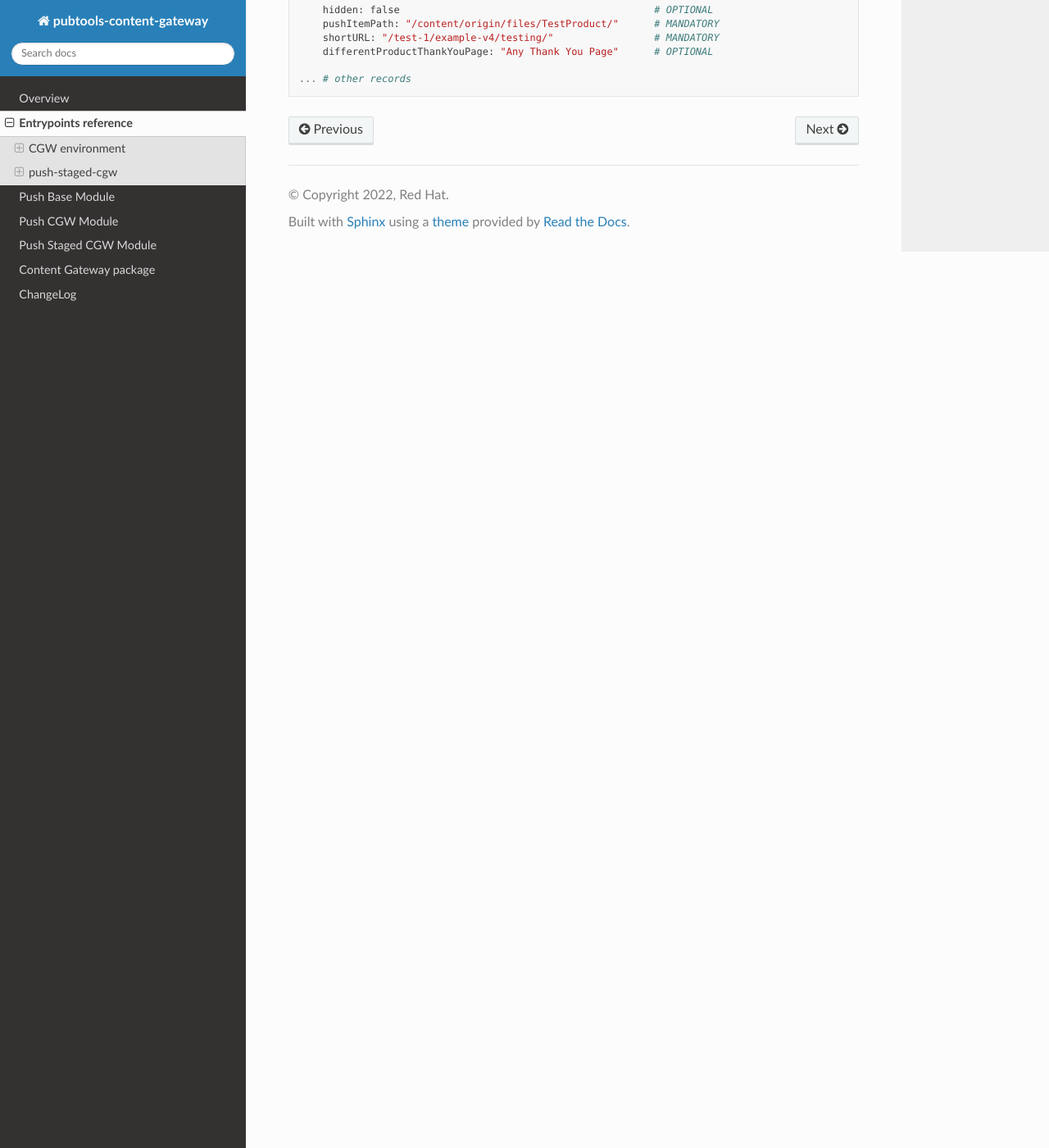
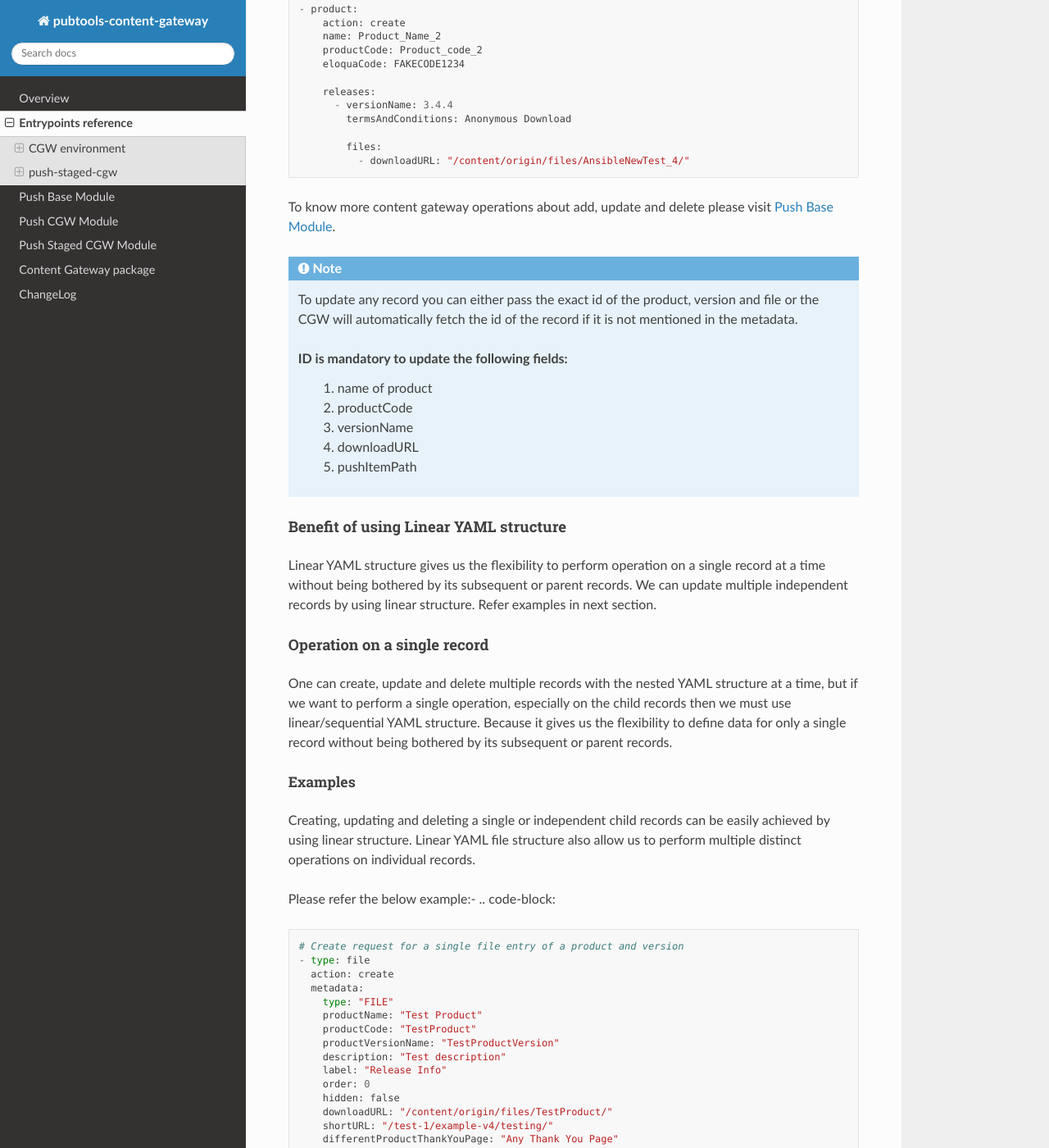
Before and after one commit to release-engineering/pubtools-content-gateway, a Sphinx documentation site: the page built from docs/entrypoints_reference.rst, in a window 1280 px wide and 1400 px high, scrolled down 3367 px. Shown: the whole window at 82% size. Built offline with Sphinx 7.4.7 and the Read the Docs theme 2.0.0, drawn with Linux system fonts in a browser that asks for light colours; some of the changed text lies outside the part shown.

Commit message:
Update CGW to support Yaml data in nested structure (#21)
* Update CGW to support Yaml data in the nested structure
    - Pubtools CGW can support nested structure of data in the YAML file
    - Changed the YAML field state to action to denote the more appropriate operation
    - File order in YAML will be auto-incremented by 10 for nested data structure
    - Updated test cases
    - Making centralized action for nested YAML structure

```diff
--- a/docs/entrypoints_reference.rst
+++ b/docs/entrypoints_reference.rst
@@ -85,26 +85,26 @@ File
 ---------------
 Each product version may contain one or more files. The file is identified by its path on access.cdn
 
-A typical YAML format for Product, version and file looks like this:
+A typical linear YAML format for Product, version and file looks like this:
 
 .. code-block::
 
     # YAML file formats for Product
     - type: product                                             # MANDATORY
-      state: create                                             # MANDATORY
+      action: create                                            # MANDATORY
       metadata:
         name: "Test Product"                                    # MANDATORY
         productCode: "TestProduct"                              # MANDATORY
         homepage: "https://test.com/"                           # OPTIONAL
         downloadpage: "https://test.com/"                       # OPTIONAL
         thankYouPage: "https://test.com/"                       # OPTIONAL
-        eloquaCode: "NOT_SET"                                   # OPTIONAL
+        eloquaCode: "NOT_SET"                                   # MANDATORY
         featuredArtifactType: "Server"                          # OPTIONAL
         thankYouTimeout: 5                                      # OPTIONAL
 
     # YAML file formats for Version
     - type: product_version                                     # MANDATORY
-      state: create                                             # MANDATORY
+      action: create                                            # MANDATORY
       metadata:
         productName: "Test Product"                             # MANDATORY
         productCode: "TestProduct"                              # MANDATORY
@@ -118,24 +118,144 @@ A typical YAML format for Product, version and file looks like this:
 
     # YAML file formats for File
     - type: file                                                # MANDATORY
-      state: create                                             # MANDATORY
+      action: create                                            # MANDATORY
       metadata:
         type: "FILE"                                            # MANDATORY
         productName: "Test Product"                             # MANDATORY
         productCode: "TestProduct"                              # MANDATORY
         productVersionName: "TestProductVersion"                # MANDATORY
-        description: "Test description"                         # MANDATORY
-        label: "Release Info"                                   # MANDATORY
+        description: "Test description"                         # OPTIONAL
+        label: "Release Info"                                   # OPTIONAL
         order: 0                                                # OPTIONAL
         hidden: false                                           # OPTIONAL
         downloadURL: "/content/origin/files/TestProduct/"       # MANDATORY
-        shortURL: "/test-1/example-v4/testing/"                 # MANDATORY
+        shortURL: "/test-1/example-v4/testing/"                 # OPTIONAL
         differentProductThankYouPage: "Any Thank You Page"      # OPTIONAL
 
     ... # other records
 
 
+The YAML data can also be passed in nested structure like:-
+
+.. code-block::
+
+    # nested yaml data structure
+    - product:
+        action: create
+        name: Product_Name_1
+        productCode: Product_code_1
+        homepage: https://fake.example.com/products/fake-containers/overview/
+        downloadpage: https://fake.example.com/products/fake-containers/download/
+        thankYouPage: https://example.com/
+        thankYouTimeout: 5
+        eloquaCode: fakeCODE9999
+
+        releases:
+          - versionName: 3.4.0
+            masterProductVersion: null
+            ga: true
+            hidden: false
+            invisible: false
+            termsAndConditions: Anonymous Download
+
+            files:
+              - downloadURL: "/content/origin/files/AnsibleNewTest_1/"
+
+              - downloadURL: "/content/fake/files/AnsibleNewTest_2/"
+                # other metadata
+
+          - versionName: 3.4.1
+            termsAndConditions: Anonymous Download
+            # other metadata
+
+            files:
+              - downloadURL: "/content/fake/files/AnsibleNewTest_3/"
+                # other metadata
+
+    - product:
+        action: create
+        name: Product_Name_2
+        productCode: Product_code_2
+        eloquaCode: FAKECODE1234
+
+        releases:
+          - versionName: 3.4.4
+            termsAndConditions: Anonymous Download
+
+            files:
+              - downloadURL: "/content/origin/files/AnsibleNewTest_4/"
+
 To know more content gateway operations about add, update and delete please visit :doc:`push_base`.
+
+.. note::
+    To update any record you can either pass the exact id of the product, version and file or
+    the CGW will automatically fetch the id of the record if it is not mentioned in the metadata.
+
+    ID is mandatory to update the following fields:
+        #. name of product
+        #. productCode
+        #. versionName
+        #. downloadURL
+        #. pushItemPath
+
+Benefit of using Linear YAML structure
+---------------------------------------------
+Linear YAML structure gives us the flexibility to perform operation on a single
+record at a time without being bothered by its subsequent or parent records.
+We can update multiple independent records by using linear structure. Refer examples in next section.
+
+Operation on a single record
+-----------------------------
+One can create, update and delete multiple records with the nested YAML structure at a time,
+but if we want to perform a single operation, especially on the child records then we must use
+linear/sequential YAML structure. Because it gives us the flexibility to define data for only a single
+record without being bothered by its subsequent or parent records.
+
+Examples
+___________
+Creating, updating and deleting a single or independent child records can be
+easily achieved by using linear structure. Linear YAML file structure also allow
+us to perform multiple distinct operations on individual records.
+
+Please refer the below example:-
+.. code-block::
+
+    # Create request for a single file entry of a product and version
+    - type: file
+      action: create
+      metadata:
+        type: "FILE"
+        productName: "Test Product"
+        productCode: "TestProduct"
+        productVersionName: "TestProductVersion"
+        description: "Test description"
+        label: "Release Info"
+        order: 0
+        hidden: false
+        downloadURL: "/content/origin/files/TestProduct/"
+        shortURL: "/test-1/example-v4/testing/"
+        differentProductThankYouPage: "Any Thank You Page"
+
+    # Update request for a single file entry of a version
+    - type: product_version
+      action: update
+      metadata:
+        productName: "Test Product"
+        productCode: "TestProduct"
+        versionName: "TestProductVersion"
+        ga: true
+        termsAndConditions: "Anonymous Download"
+        hidden: true
+
+    # Delete request for an independent Product
+    # the product must not have any child associated with it during deletion
+    - type: product
+      action: delete
+      metadata:
+        name: "AnsibleTest Product"
+        productCode: "Ansible TestProduct"
+
+    ... # other records
 
 
 push-staged-cgw
@@ -162,12 +282,14 @@ A typical YAML format for Product, version and file looks like this:
         productName: "Test Product"                             # MANDATORY
         productCode: "TestProduct"                              # MANDATORY
         productVersionName: "TestProductVersion"                # MANDATORY
-        description: "Test description"                         # MANDATORY
-        label: "Release Info"                                   # MANDATORY
+        label: "Release Info"                                   # OPTIONAL
         order: 0                                                # OPTIONAL
         hidden: false                                           # OPTIONAL
         pushItemPath: "/content/origin/files/TestProduct/"      # MANDATORY
-        shortURL: "/test-1/example-v4/testing/"                 # MANDATORY
+        shortURL: "/test-1/example-v4/testing/"                 # OPTIONAL
         differentProductThankYouPage: "Any Thank You Page"      # OPTIONAL
 
     ... # other records
+
+.. note::
+    This data can also be passed in nested structure same as defined above.
--- a/docs/push_staged_cgw.rst
+++ b/docs/push_staged_cgw.rst
@@ -27,12 +27,12 @@ A typical YAML format for Product, version and file looks like this:
         productName: "Test Product"                             # MANDATORY
         productCode: "TestProduct"                              # MANDATORY
         productVersionName: "TestProductVersion"                # MANDATORY
-        description: "Test description"                         # MANDATORY
-        label: "Release Info"                                   # MANDATORY
+        description: "Test description"                         # OPTIONAL
+        label: "Release Info"                                   # OPTIONAL
         order: 0                                                # OPTIONAL
         hidden: false                                           # OPTIONAL
         pushItemPath: "/content/origin/files/TestProduct/"      # MANDATORY
-        shortURL: "/test-1/example-v4/testing/"                 # MANDATORY
+        shortURL: "/test-1/example-v4/testing/"                 # OPTIONAL
         differentProductThankYouPage: "Any Thank You Page"      # OPTIONAL
 
     ... # other records
```
Also changed, not shown: docs/CHANGELOG.rst (+10 -0 lines), setup.py (+4 -5 lines), 12 other files.
